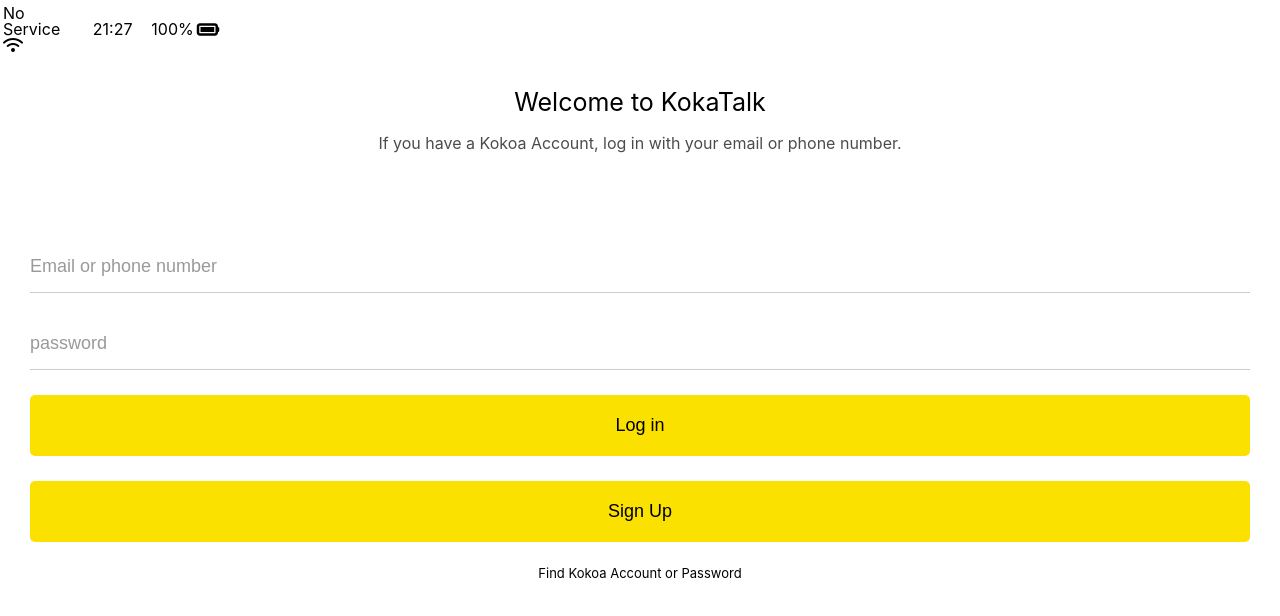
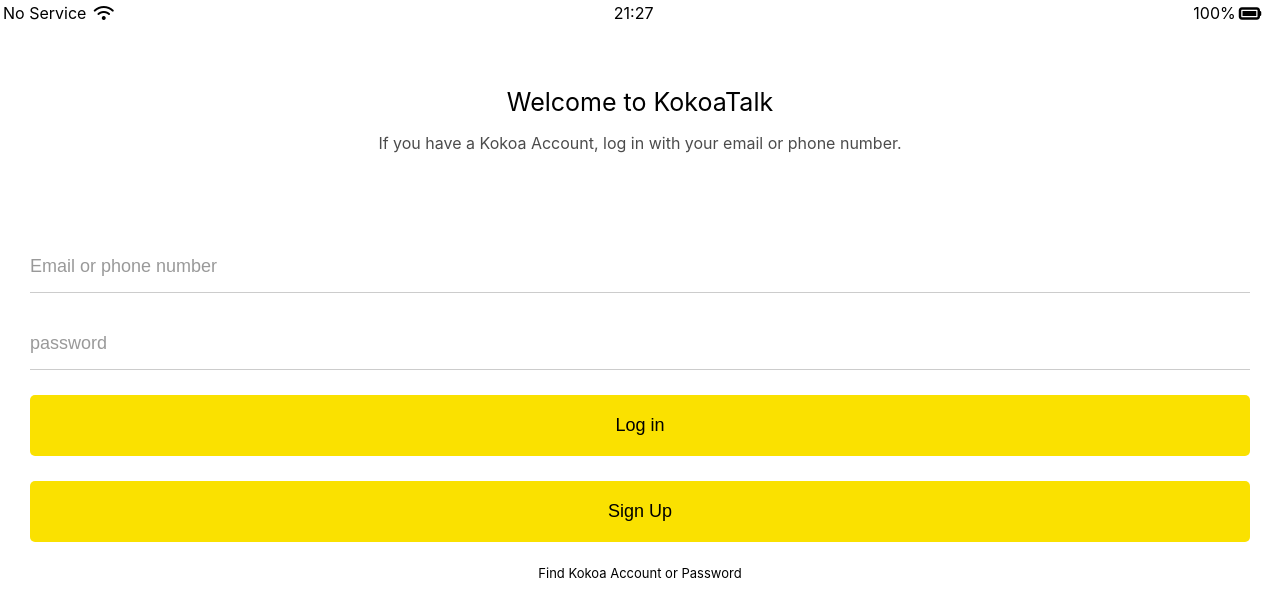
Before and after one commit to YueunShin/kokoa-clone, a plain HTML site: page index.html in a window 1280 px wide. Drawn offline with Linux system fonts and the light colour scheme.

Commit message:
fixed status bar position

```diff
--- a/css/components/nav-bar.css
+++ b/css/components/nav-bar.css
@@ -16,12 +16,6 @@
 .nav__link {
   color: #2e363e;
   position: relative;
-}
-
-.status-bar {
-  position: fixed;
-  top: 0;
-  box-sizing: border-box;
 }
 
 .nav__notification {
--- a/css/components/status-bar.css
+++ b/css/components/status-bar.css
@@ -1,3 +1,10 @@
+.status-bar__container {
+  width: 100%;
+  position: fixed;
+  background-color: #ffffff;
+  z-index: 1;
+}
+
 .status-bar {
   display: flex;
   padding: 5px 3px;
--- a/css/screens/login.css
+++ b/css/screens/login.css
@@ -1,5 +1,6 @@
 .welcome-header {
-  margin: 90px 0px;
+  /* margin: 90px 0px; */
+  padding: 90px 0px;
   text-align: center;
   display: flex;
   flex-direction: column;
--- a/index.html
+++ b/index.html
@@ -8,6 +8,7 @@
     <title>Welcome to KokoaTalk</title>
   </head>
   <body>
+    <div class="status-bar__container">
       <div class="status-bar">
         <div class="status-bar__column">
           <span>No Service</span>
@@ -21,9 +22,10 @@
           <i class="fa-solid fa-battery-full fa-lg"></i>
         </div>
       </div>
+    </div>
 
     <header class="welcome-header">
-      <h1 class="welcome-header__title">Welcome to KokaTalk</h1>
+      <h1 class="welcome-header__title">Welcome to KokoaTalk</h1>
       <p class="welcome-header__text">
         If you have a Kokoa Account, log in with your email or phone number.
       </p>
```
Also changed, not shown: friends.html (+2 -0 lines). Lines whose indentation alone changed are shown as unchanged.
